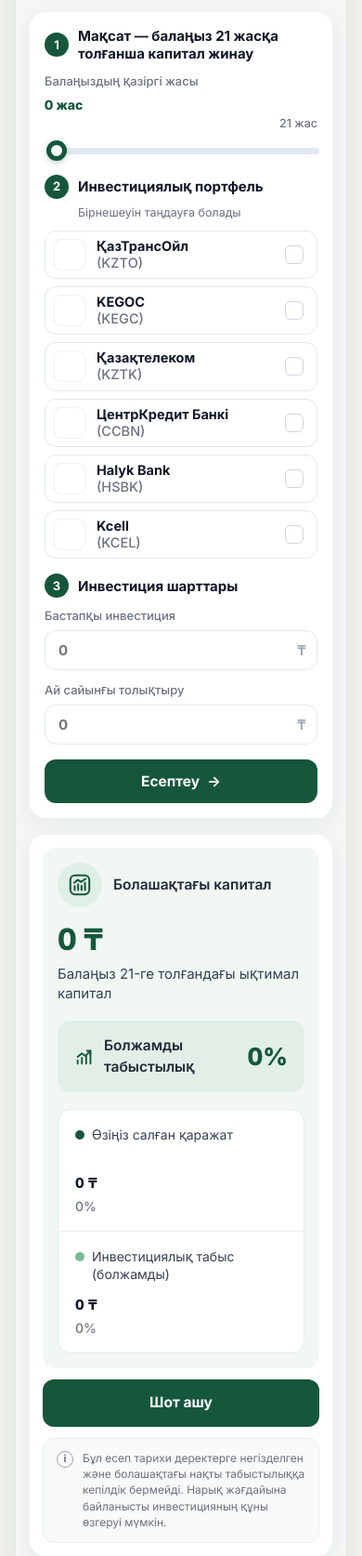
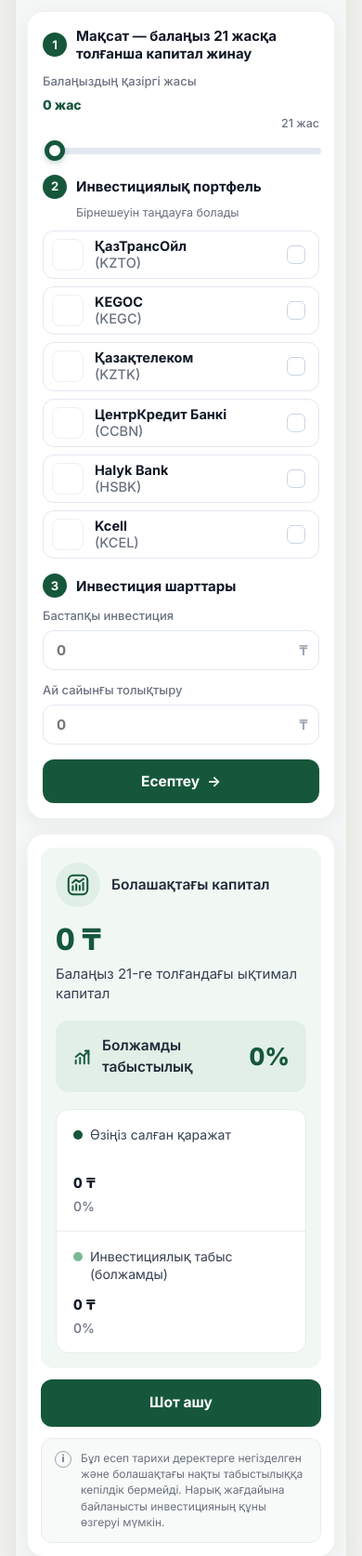
Before and after one commit to Shahiahmed/naryk, a Laravel app: page /urpaq-kapitaly in a window 390 px wide. Shown: the part 158-1832 px from the top of the page at 93% size. Run offline with Laravel 12, Linux system fonts and the light colour scheme; data that the repository does not hold is empty; some libraries are stand-ins or nearby versions.

Commit message:
Equalize left/right column width and height and center mobile layout

```diff
--- a/resources/views/site/urpaq-kapitaly.blade.php
+++ b/resources/views/site/urpaq-kapitaly.blade.php
@@ -12,7 +12,7 @@
 .uk-hero{position:relative;width:100%;aspect-ratio:1179/254;min-height:170px;background:#073322;overflow:hidden}
 .uk-hero-bg{width:100%;height:100%;object-fit:cover;object-position:left top;display:block}
 .uk-sr-only{position:absolute;width:1px;height:1px;padding:0;margin:-1px;overflow:hidden;clip:rect(0,0,0,0);white-space:nowrap;border:0}
-.uk-main{position:relative;z-index:3;margin-top:-24px;padding:0 18px 20px;display:grid;grid-template-columns:minmax(0,44.5fr) minmax(0,55.5fr);gap:16px;align-items:start}
+.uk-main{position:relative;z-index:3;margin-top:-24px;padding:0 18px 20px;display:grid;grid-template-columns:minmax(0,1fr) minmax(0,1fr);gap:16px;align-items:stretch}
 .uk-card{background:#fff;border-radius:18px;padding:20px 22px;box-shadow:0 6px 22px rgba(15,52,33,.06);border:1px solid rgba(17,24,39,.05);display:flex;flex-direction:column}
 .uk-step{margin-bottom:16px}
 .uk-step:last-of-type{margin-bottom:16px}
@@ -51,7 +51,7 @@
 .uk-btn:hover:not(:disabled){background:#10432d}
 .uk-btn:disabled{opacity:.45;cursor:not-allowed}
 .uk-right-shell{background:#fff;border-radius:18px;padding:14px;box-shadow:0 6px 22px rgba(15,52,33,.06);border:1px solid rgba(17,24,39,.05);display:flex;flex-direction:column;gap:12px}
-.uk-results-panel{background:#f1f8f4;border-radius:14px;padding:22px;display:flex;flex-direction:column;gap:18px}
+.uk-results-panel{flex:1;background:#f1f8f4;border-radius:14px;padding:24px;display:flex;flex-direction:column;justify-content:space-between;gap:18px}
 .uk-results-head{display:flex;align-items:center;gap:12px}
 .uk-results-icon{width:48px;height:48px;border-radius:999px;background:#e0efe6;color:#16573b;display:inline-flex;align-items:center;justify-content:center;flex-shrink:0}
 .uk-results-title{margin:0;font-family:inherit;font-size:15.5px;font-weight:600;color:#1f2937;line-height:1.3} .uk-cta-btn{text-decoration:none;margin-top:0}
@@ -74,7 +74,7 @@
 .uk-disclaimer{display:flex;align-items:flex-start;gap:10px;padding:12px 14px;border-radius:12px;background:#f7faf8;border:1px solid #e8eeea;color:#6b7280;font-size:12px;line-height:1.45}
 .uk-disclaimer-icon{width:18px;height:18px;border-radius:50%;border:1.5px solid #9ca3af;color:#6b7280;font-size:11px;font-weight:700;display:inline-flex;align-items:center;justify-content:center;flex-shrink:0;margin-top:1px}
 @media(max-width:900px){.uk-company-text{white-space:normal}.uk-company-ticker{display:block;margin-left:0}}
-@media(max-width:700px){.uk-main{grid-template-columns:1fr;padding:0 14px 18px}.uk-hero{aspect-ratio:1179/254;height:auto;min-height:0}.uk-hero-bg{object-fit:contain;object-position:center}.uk-main{margin-top:12px}}
+@media(max-width:700px){.uk-shell{width:100%;margin:0 auto}.uk-main{grid-template-columns:1fr;padding:0 12px 18px;justify-items:stretch}.uk-hero{aspect-ratio:1179/254;height:auto;min-height:0}.uk-hero-bg{object-fit:contain;object-position:center}.uk-main{margin-top:12px}}
 @media(max-width:900px){.uk-hero{min-height:0}}
 @media(max-width:560px){.uk-card,.uk-results-panel{padding:16px}.uk-inputs-grid,.uk-breakdown-card{grid-template-columns:1fr}.uk-stat-half:first-child{border-right:none;border-bottom:1px solid #e6eee9}.uk-total-value{font-size:32px}}
 </style>
```
